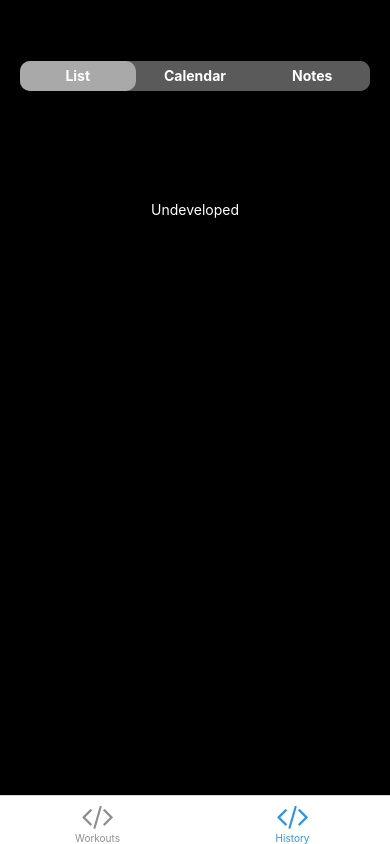
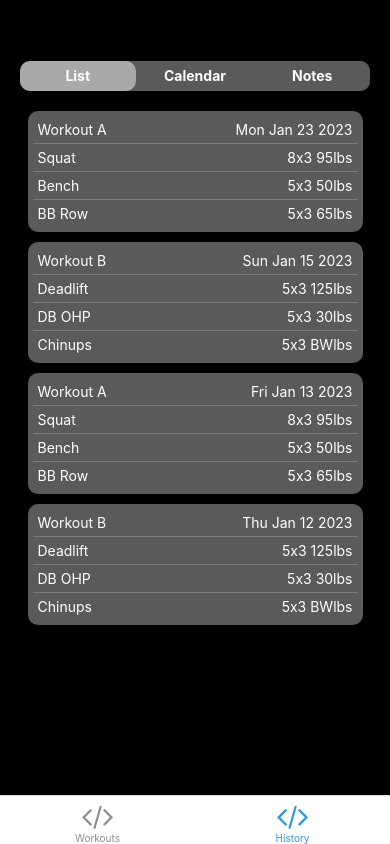
Before and after one commit to flog-fitness/stronglifts-clone, a React Native app: screen /History in a window 390 px wide. Both pictures are taken after a click on the element "List". Built offline with nearby package versions, Linux system fonts and the light colour scheme; what expo-linking would draw is missing.

Commit message:
Updated List View, fixed mapping error

```diff
--- a/screens/HistoryScreen.tsx
+++ b/screens/HistoryScreen.tsx
@@ -5,7 +5,8 @@ import {
   Text,
   TextInput,
   Keyboard,
-  ListViewComponent} from "react-native";
+  ListViewComponent,
+  ScrollView} from "react-native";
 import { RootTabScreenProps } from "../types";
 import {CalendarList} from 'react-native-calendars';
 import {useState} from 'react';
@@ -120,7 +121,10 @@ navigation,
             </View>
 
             <>
-                {mockWorkouts.filter((workout) => workout.completed != undefined).sort((a, b) => (a.completed < b.completed) ? 1 : -1).map((workout)=>{
+                {mockWorkouts
+                .filter((workout): boolean => !!workout.completed)
+                .sort((a, b) => (a.completed! < b.completed! ? 1 : -1))
+                .map((workout)=>{
                     return(
                         <View key = {workout.id} style={styles.workoutListCard}>
                             <Text style={styles.notesText}>{workout.note}</Text>
@@ -142,21 +146,86 @@ navigation,
                       <Text style = {styles.unselectedText} onPress = {()=> setDisplayedTab('calendar')}>{'Calendar'}</Text>
                       <Text style = {styles.unselectedText} onPress = {()=> setDisplayedTab('notes')}>{'Notes'}</Text>
               </View>
-              <View style = {{paddingTop: 100}}>
-                  <Text style = {{color: 'white',}}>Undeveloped</Text>
-              </View>
+              <ScrollView>
+                {mockWorkouts
+                .filter((workout): boolean => !!workout.completed)
+                .sort((a, b) => (a.completed! < b.completed! ? 1 : -1))
+                .map((workout)=>{
+                    return(
+                        <View key = {workout.id} style={styles.workoutListCard}>
+                            <View style={styles.activityRow}>
+                                <Text style={[styles.notesText, styles.left]}>{workout.name}</Text>
+                                <Text style={[styles.notesText, styles.right]}>{workout.completed?.toDateString()}</Text>
+                            </View>
+                            <>
+                                {workout.exercises.map((exercise)=>{
+                                    return(
+                                        <>
+                                        <View style={styles.separator}/>
+                                        <View key = {(exercise.name)} style = {styles.activityRow}>
+                                            <Text style={[styles.notesText, styles.left]}>{exercise.name}</Text>
+                                            <Text style={[styles.notesText, styles.right]}>{
+                                                exercise.reps + 'x'
+                                                + exercise.sets + ' '
+                                                + exercise.weight + 'lbs'}
+                                            </Text>
+                                        </View>
+                                        </>
+                                    )
+                                })}
+                            </>
+
+                        </View>
+                    )
+                })}
+            </ScrollView>
           </View>
       );
   }
 }
 
 const styles = StyleSheet.create({
+
+//workout List card
+workoutListCard: {
+    backgroundColor: '#5A5A5A',
+    color: 'white',
+    height: 'auto',
+    width: 335,
+    padding: 5,
+    margin: 'auto',
+    marginTop: 10,
+    borderRadius: 10,
+  },
+  activityRow:{
+    flexDirection: 'row'
+  },
+  left:{
+    marginLeft: 0,
+    marginRight: 'auto'
+  },
+  right:{
+    marginRight: 0,
+    marginLeft: 'auto'
+  },
+  notesText: {
+    padding: 5,
+    color: 'white',
+  },
+  separator: {
+    backgroundColor: 'white',
+    opacity: 0.2,
+    width: '100%',
+    height: 1,
+  },
+
+
 historyContainer: { //page container
   flex: 1,
   alignItems: "center",
   paddingTop: 1,
   paddingHorizontal: 20,
-      backgroundColor: 'black',
+  backgroundColor: 'black',
 },
   selectionDiv: { //selection header container
       flexDirection: 'row',
@@ -208,19 +277,5 @@ historyContainer: { //page container
       padding: 10,
       overflow: 'hidden'
   },
-  workoutListCard: {
-    backgroundColor: '#5A5A5A',
-    color: 'white',
-    height: 'auto',
-    width: 350,
-    padding: 5,
-    margin: 'auto',
-    marginTop: 10,
-    borderRadius: 10,
-  },
-  notesText: {
-    padding: 5,
-    color: 'white',
-  }
 
 });
```
